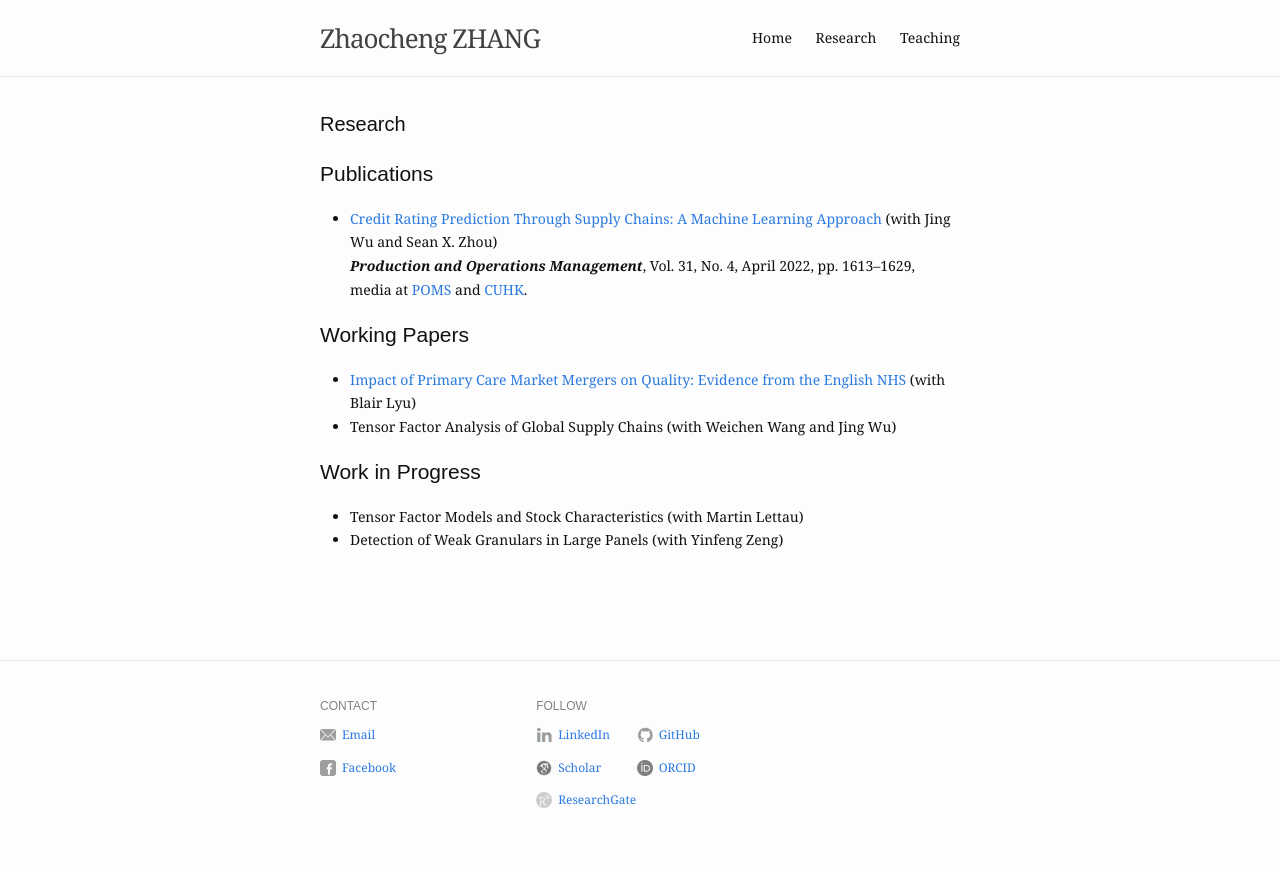
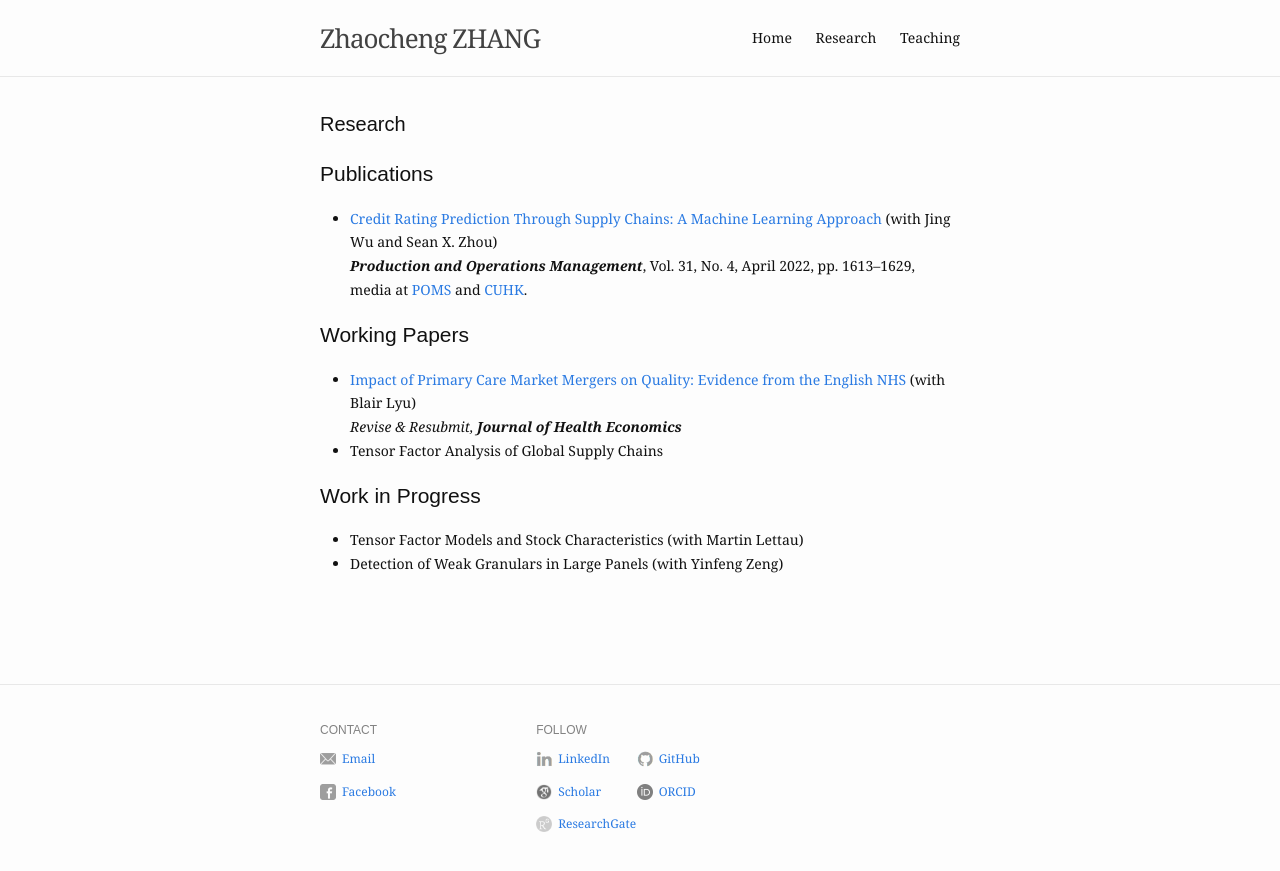
Before and after one commit to zhaocheng-zhang/zhaocheng-zhang.github.io, a Jekyll site: the page built from research.md, in a window 1280 px wide. Shown: the top 871 px of the page. Built offline with Jekyll 4.4.1, drawn with Linux system fonts in a browser that asks for light colours.

Commit message:
Update research.md

```diff
--- a/research.md
+++ b/research.md
@@ -7,13 +7,14 @@ slug: /research
 ## Publications
 
 * [Credit Rating Prediction Through Supply Chains: A Machine Learning Approach](https://doi.org/10.1111/poms.13634) (with Jing Wu and Sean X. Zhou)\
-    ***Production and Operations Management***, Vol. 31, No. 4, April 2022, pp. 1613–1629, media at [POMS](https://youtu.be/ybiD_tnwa2g) and [CUHK](https://cbk.bschool.cuhk.edu.hk/supply-chain-health-a-new-way-to-predict-credit-ratings/).
+   ***Production and Operations Management***, Vol. 31, No. 4, April 2022, pp. 1613–1629, media at [POMS](https://youtu.be/ybiD_tnwa2g) and [CUHK](https://cbk.bschool.cuhk.edu.hk/supply-chain-health-a-new-way-to-predict-credit-ratings/).
 
 
 ## Working Papers
 
-* [Impact of Primary Care Market Mergers on Quality: Evidence from the English NHS](https://papers.ssrn.com/sol3/papers.cfm?abstract_id=4918321) (with Blair Lyu)
-* Tensor Factor Analysis of Global Supply Chains (with Weichen Wang and Jing Wu)
+* [Impact of Primary Care Market Mergers on Quality: Evidence from the English NHS](https://papers.ssrn.com/sol3/papers.cfm?abstract_id=4918321) (with Blair Lyu)\
+   *Revise & Resubmit,* ***Journal of Health Economics***
+* Tensor Factor Analysis of Global Supply Chains <!--(with Weichen Wang and Jing Wu)-->
 
 
 ## Work in Progress
```
